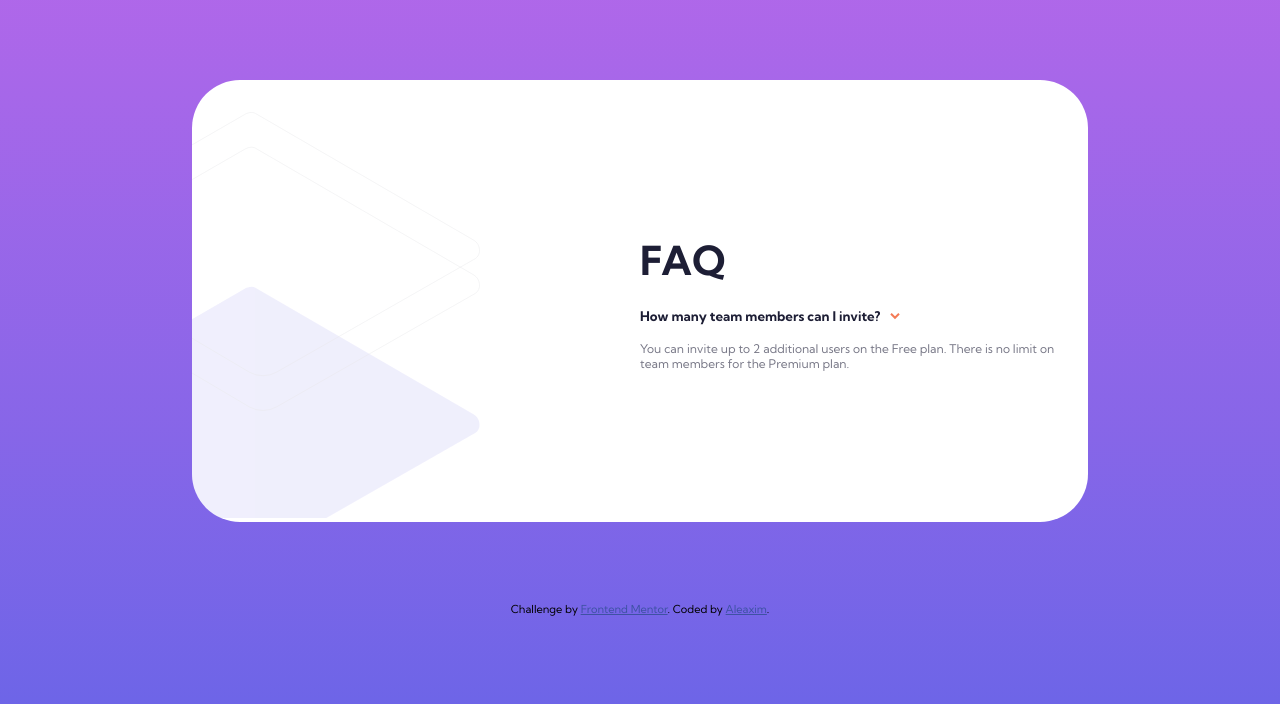
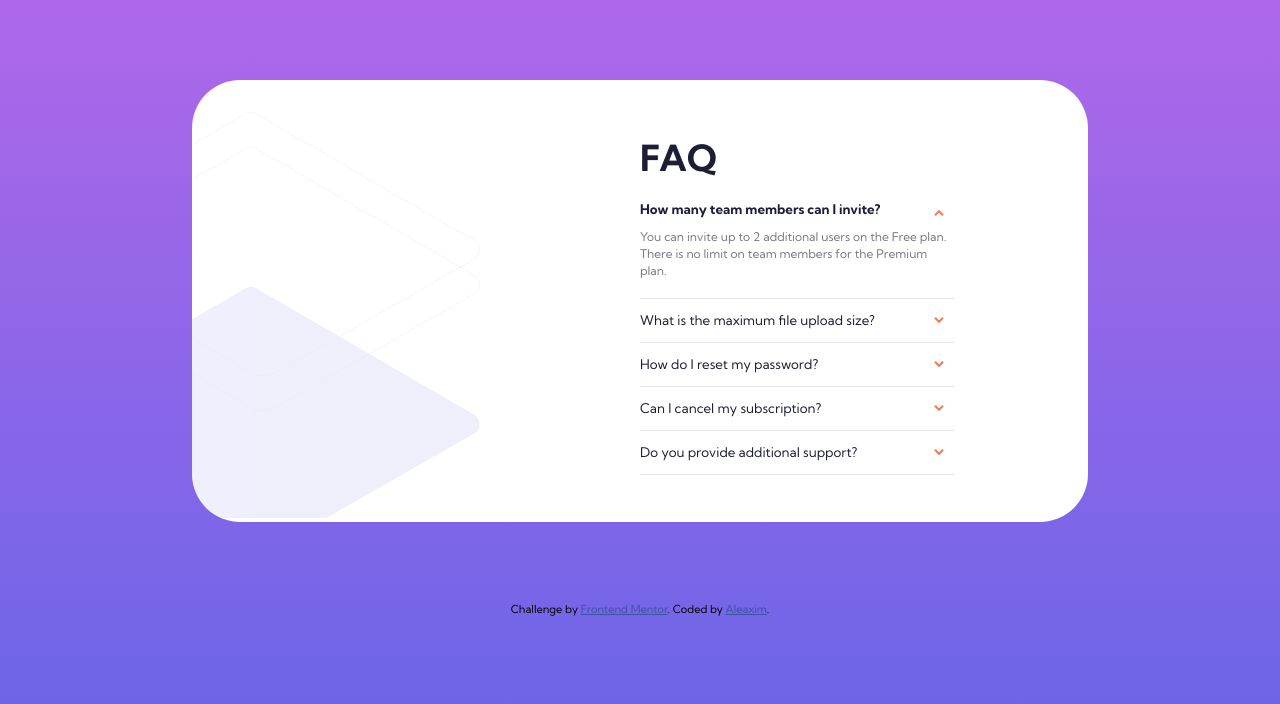
Before and after one commit to aleaxim/frontendm, a plain HTML site: page faq-accordion-card-main/index.html in a window 1280 px wide. Both pictures are taken after a click on the button "How many team members can I invite?". Drawn offline with nearby package versions, Linux system fonts and the light colour scheme.

Commit message:
right-side

```diff
--- a/faq-accordion-card-main/index.html
+++ b/faq-accordion-card-main/index.html
@@ -17,11 +17,31 @@
     <div class="faq">
       <div class="faq-header">FAQ</div>
       <div class="dropdowns">
-         <button type = "button" class="collapsible"> How many team members can I invite?</button>
+        <button type = "button" class="collapsible">How many team members can I invite?</button>
         <div class="content">
           <p> You can invite up to 2 additional users on the Free plan. There is no limit on team members for the Premium plan.</p>
         </div>
-
+        <hr>
+        <button type = "button" class="collapsible">What is the maximum file upload size?</button>
+        <div class="content">
+          <p>No more than 2GB. All files in your account must fit your allotted storage space.</p>
+        </div>
+        <hr>
+        <button type = "button" class="collapsible"> How do I reset my password?</button>
+        <div class="content">
+          <p>Click “Forgot password” from the login page or “Change password” from your profile page. A reset link will be emailed to you.</p>
+        </div>
+        <hr>
+        <button type = "button" class="collapsible"> Can I cancel my subscription?</button>
+        <div class="content">
+          <p>Yes! Send us a message and we’ll process your request no questions asked.</p>
+        </div>
+        <hr>
+        <button type = "button" class="collapsible">Do you provide additional support?</button>
+        <div class="content">
+          <p>Chat and email support is available 24/7. Phone lines are open during normal business hours.</p>
+        </div>
+        <hr>
 
       </div>
 
--- a/faq-accordion-card-main/style.css
+++ b/faq-accordion-card-main/style.css
@@ -19,11 +19,14 @@ html {
 p {
     font-size: 12px;
     color: hsl(240, 6%, 50%);
+    line-height: 1.4em;
 }
 
 hr {
-    color: hsl(240, 5%, 91%);
     background-color: hsl(240, 5%, 91%);
+    height: 1px;
+    border: 0;
+    margin: 10px 0;
 }
 
 .container{
@@ -32,7 +35,6 @@ hr {
     background-color: #ffff;
     border-radius: 3rem;
     overflow: hidden;
-
     display: flex;
     justify-content: center;
     align-items: center;
@@ -53,13 +55,13 @@ hr {
 
 .faq .faq-header{
     color: hsl(238, 29%, 16%);
-    font-size: 2.5rem;
+    font-size: 2.25rem;
     font-weight: 700;
     margin: 0.5em 0;
 }
 
 .dropdowns{
-    margin-right: 2em;
+    width: 70%;
 }
 
 .dropdowns .collapsible{
@@ -75,10 +77,16 @@ hr {
 .collapsible:after {
     content: "";
     width: 30px;
-    height: 30px;
-    background: white url("./images/icon-arrow-down.svg")no-repeat 10px 5px;
-    position: absolute;
-    display: inline-block;
+    height: 20px;
+    background: url("./images/icon-arrow-down.svg")no-repeat 10px 5px;
+    /* position: absolute; */
+    /* display: inline-block;  */
+    float: right;
+}
+
+.active:after {
+     background: url("./images/icon-arrow-down.svg")no-repeat 10px 5px;
+     transform: rotate(180deg);
 }
 
 
@@ -91,7 +99,7 @@ hr {
 }
 
 .content{
-    padding: 16px 0;
+    padding: 8px 0;
     display: none;
     overflow: hidden;
 }
```
